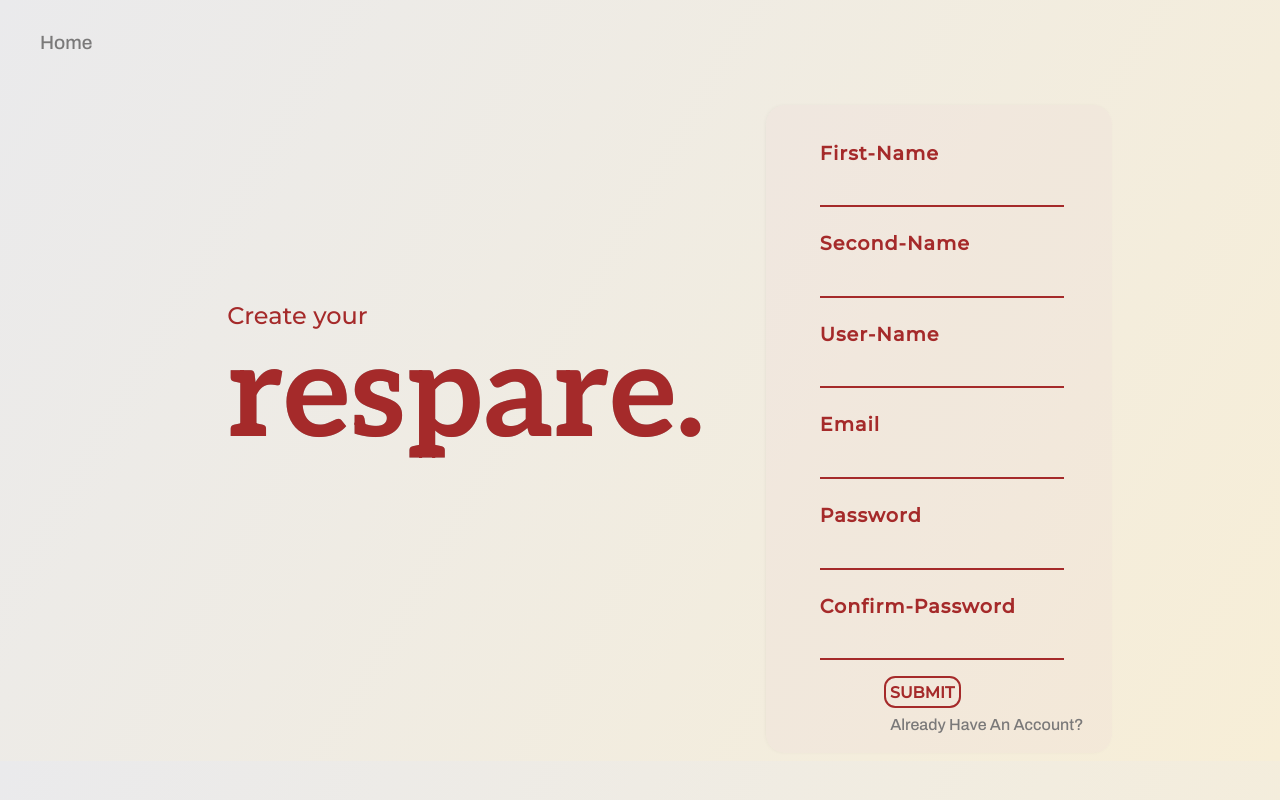
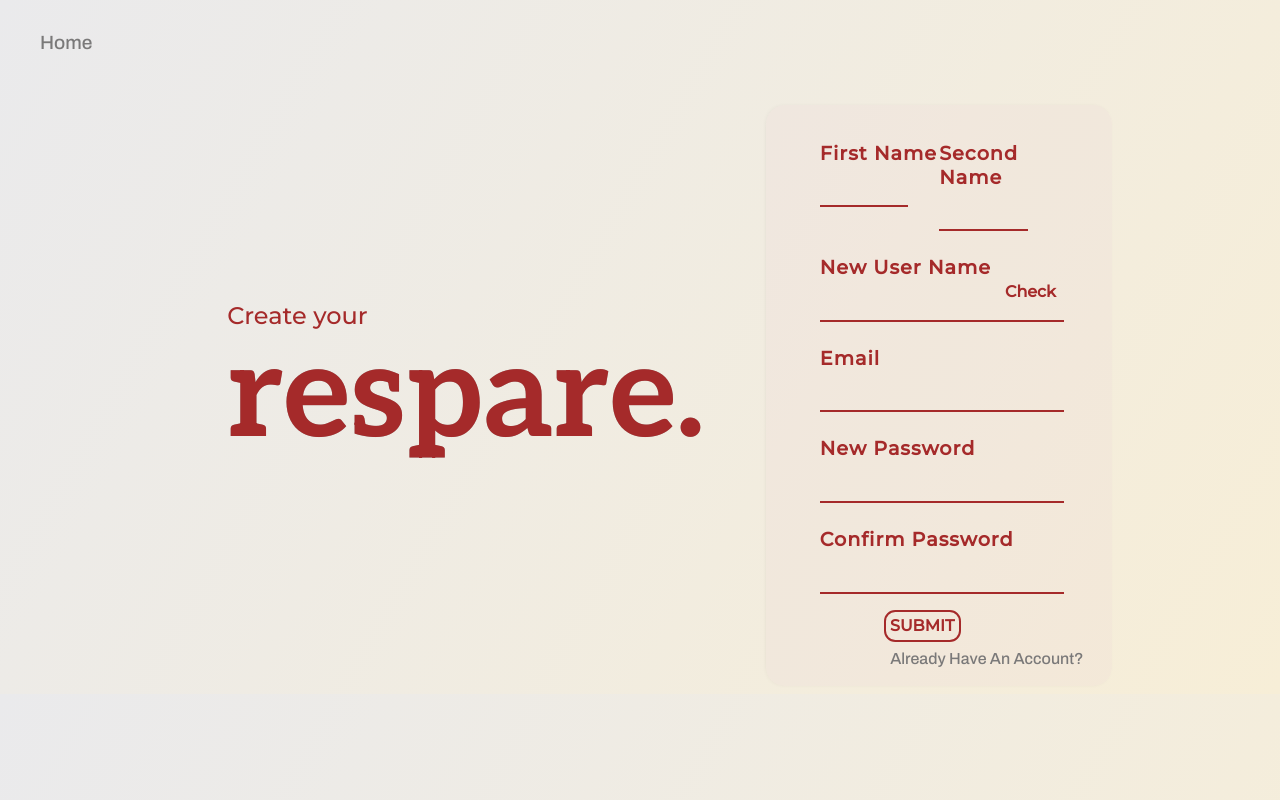
Before and after one commit to KURUVIBRO/respare_deploy, a Django app: page /register/ in a window 1280 px wide. Run offline with Django 4.2, Linux system fonts and the light colour scheme.

Commit message:
username check

```diff
--- a/backend/serializer.py
+++ b/backend/serializer.py
@@ -1,3 +1,4 @@
+from unittest.util import _MAX_LENGTH
 from rest_framework import serializers
 
 from backend.models import Choice,Comment
@@ -19,6 +20,8 @@ class NewCommentSerailizer(serializers.ModelSerializer):
         model=Comment
         fields=['body']
 
+class ProfileSerializer(serializers.Serializer):
+    uname=serializers.CharField(max_length=30)
 #class CommentSerializer(serializers.ModelSerializer):
  #   class Meta:
   #      model=Comment
--- a/backend/static/signup.css
+++ b/backend/static/signup.css
@@ -26,6 +26,8 @@ form {
      }
 }
 
+
+
 a{
     position: relative;
     top:3vh;
@@ -49,14 +51,34 @@ a:hover{
 }
 
 
-
 .head h1:hover{
     text-shadow: 0 0 3px #dadada , 0 0 5px #af2732;
-    transition: .5s;
+    transition: .5s all;
+    letter-spacing: 2.5px;
+}
+
+#name{
+    display: flex;
+    flex-direction: row;
+}
+
+.div-names{
+    width:fit-content;
+}
+
+.div-names .form-control{
+    width:70%;
 }
 
 
 
+small.req-text{
+    display: none;
+}
+
+small.uname-taken{
+    display:none;
+}
 
 body .container{
     position: relative;
@@ -122,7 +144,7 @@ form a:hover{
 
 
 
-.btn:hover{
+.btn:hover,.check-btn:hover{
     background: brown;
     color: white;
     transition: .6s;
@@ -194,6 +216,22 @@ form a:hover{
         border-color: brown;
     }
 
+    .check-btn{
+        position: absolute;
+        background: none;
+    /* justify-self: center; */
+        font-family: 'Montserrat';
+        top: 3vh;
+        left: 14vw;
+        color: brown;
+        font-weight: bold;
+        font-size: 1em;
+        width: 4vw;
+        height: 3vh;
+        border: 2px transparent;
+        border-radius: 0.7em;
+        border-color: brown;
+    }
     body .head{
         position: absolute;
         align-self: center;
--- /dev/null
+++ b/backend/static/signup.js
@@ -0,0 +1,62 @@
+var inputs=document.getElementsByClassName("form-control");
+var flag=1;
+    function check(i){
+            input=document.getElementById(i);
+            var req=document.getElementById(i+"-req");
+             if(input.value=="")
+                    req.style.display='block';
+                else
+                    req.style.display='none';
+
+    }
+
+    function unameChange(){
+        document.querySelector("#uname-taken").style.display="none";
+        document.querySelector("#uname-avail").style.display="none";
+        check("uname");
+    }
+
+    function sub(e){
+        for(var i=0;i<inputs.length;i++)
+            if(inputs[i].value=="")
+                {
+                    e=e || window.event;
+                    e.preventDefault();
+                    var req=document.getElementById((inputs[i].id)+"-req");
+                    req.style.display='block';
+
+                }
+        check_uname();
+        if(flag==1){
+            e=e || window.event;
+            e.preventDefault();
+        }
+    }
+
+    function check_uname(){
+        var uname=document.getElementById("uname").value;
+        console.log(uname);
+        fetch('check_uname',{
+            method:'POST',
+            headers:{
+                'X-CSRFToken': jQuery("input[name=csrfmiddlewaretoken]").val(),
+                'Content-Type': 'application/json'
+            },
+            body:JSON.stringify({uname})
+        }).then(response=>{
+            return response.json()
+        }).then(data=>{
+            console.log(data);
+            if(data==1){
+                var taken=document.querySelector("#uname-taken");
+                taken.style.display="block";
+                flag=1;
+                console.log(flag);
+            }
+            else{
+                var avail=document.querySelector("#uname-avail");
+                avail.style.display="block";
+                flag=0;
+            }
+        })
+    }
--- a/backend/templates/register.html
+++ b/backend/templates/register.html
@@ -6,6 +6,8 @@
 
     {% load static %}
     <link rel="icon" href="{% static 'images/r.png' %}" type="image/icon type">
+    <script src="https://ajax.googleapis.com/ajax/libs/jquery/3.6.0/jquery.min.js"></script>
+
     <link rel="stylesheet" type="text/css" href="{% static 'signup.css' %}" />
   <link rel="stylesheet" href="https://cdnjs.cloudflare.com/ajax/libs/font-awesome/4.7.0/css/font-awesome.min.css">
   <link rel="preconnect" href="https://fonts.googleapis.com">
@@ -33,33 +35,44 @@
 
     <!--<div class="background">-->
 
-      <form action="" method="post">
+      <form action="" onsubmit="sub(event)" method="post">
         {% csrf_token %}
-        <div class="form-group">
-          <label class="form-control-label">First-Name</label>
-          <input type="text" id="fname" name="fname" class="form-control" />
+        <div id="name" class="form-group">
+          <div class="div-names">
+            <label class="form-control-label">First Name</label>
+            <input type="text" onchange="check('fname')" id="fname" name="fname" class="form-control" />
+            <small id="fname-req" class="req-text">Required</small>
+          </div>
+          <div class="div-names">
+            <label class="form-control-label">Second Name</label>
+            <input type="text" onchange="check('lname')"  id="lname" name="lname" class="form-control" />
+            <small id="lname-req" class="req-text">Required</small>
+          </div>
         </div>
         <div class="form-group">
-          <label class="form-control-label">Second-Name</label>
-          <input type="text" id="lname" name="lname" class="form-control" i />
-        </div>
-        <div class="form-group">
-          <label class="form-control-label">User-Name</label>
-          <input type="text" id="uname" name="uname" class="form-control" />
+          <label class="form-control-label">New User Name</label>
+          <div class="checking">
+            <input type="text" onchange="unameChange()"  id="uname" name="uname" class="form-control" />
+            <button type="button" onclick="check_uname()" class="check-btn">Check</button>
+          </div>
+          <small id="uname-taken" class="uname-taken">Username already taken</small>
+          <small id="uname-avail" class="uname-taken">Username available</small>
+          <small id="uname-req" class="req-text">Required</small>
         </div>
         <div class="form-group">
           <label class="form-control-label">Email</label>
-          <input type="email" id="email" name="email" class="form-control" />
+          <input type="email" onchange="check('email')"  id="email" name="email" class="form-control" />
+          <small id="email-req" class="req-text">Required</small>
         </div>
         <div class="form-group">
-          <label class="form-control-label">Password</label>
-          <input type="password"id="pass1" name="pass1" background-image:
-          radial-gradient(circle, #5c0067 0%, #00d4ff 100%);"
-          class="form-control">
+          <label class="form-control-label">New Password</label>
+          <input type="password" onchange="check('pass1')"  id="pass1" name="pass1" class="form-control">
+          <small id="pass1-req" class="req-text">Required</small>
         </div>
         <div class="form-group">
-          <label class="form-control-label">Confirm-Password</label>
-          <input type="password" id="pass2" name="pass2" class="form-control" />
+          <label class="form-control-label">Confirm Password</label>
+          <input type="password" onchange="check('pass2')"  id="pass2" name="pass2" class="form-control" />
+          <small id="pass2-req" class="req-text">Required</small>
         </div>
         <div class="login-btm login-button">
           <button type="submit" class="btn btn-outline-primary">SUBMIT</button>
@@ -68,6 +81,7 @@
       </form>
     </div>
 
+    <script src="{% static 'signup.js' %}"></script>
 
   </body>
 </html>
--- a/backend/urls.py
+++ b/backend/urls.py
@@ -21,6 +21,7 @@ urlpatterns = [
     path('',views.home,name="home"),
     path('about/',views.about),
     path('register/',views.register),
+    path('register/check_uname',views.check_user),
     path('user/<slug:uname>/',views.profile),
     path('signin/',views.signin,name="signin"),
     path('signout/',views.signout,name="signout"),
--- a/backend/views.py
+++ b/backend/views.py
@@ -12,7 +12,7 @@ from django.contrib import messages
 from django.contrib.auth import authenticate, login, logout
 from rest_framework.decorators import api_view
 from rest_framework.response import Response
-from .serializer import ChoiceSerializer,ChoiceIdSerializer, CommentSerailizer, NewCommentSerailizer
+from .serializer import ChoiceSerializer,ChoiceIdSerializer, CommentSerailizer, NewCommentSerailizer, ProfileSerializer
 from backend import serializer
 # Create your views here.
 
@@ -36,6 +36,12 @@ def register(request):
       pass1 = request.POST['pass1']
       pass2 = request.POST['pass2']
 
+      if uname=="":
+        return redirect("/register")
+
+      if User.objects.filter(username=uname).exists():
+        return redirect("/register")
+        #raise ValueError("Username Exists")
 
       myuser = User.objects.create_user(uname, email, pass1)
       myuser.first_name=fname
@@ -148,3 +154,13 @@ def new_comment(request,pk):
 def profile(request,uname):
     profile=Profile.objects.get(uname=uname)
     return render(request,'user.html',{'user':profile})
+
+@api_view(['GET','POST'])
+def check_user(request):
+        deserailizer=ProfileSerializer(data=request.data)
+        deserailizer.is_valid(raise_exception=True)
+        uname=deserailizer.validated_data['uname']
+        print(uname)
+        if Profile.objects.filter(uname=uname).exists():
+            return Response("1")
+        return Response("0")
```
Also changed, not shown: 1 other file.
